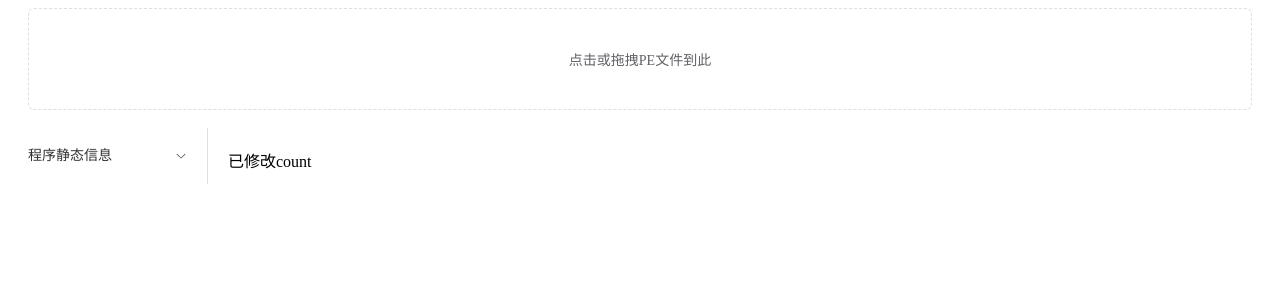
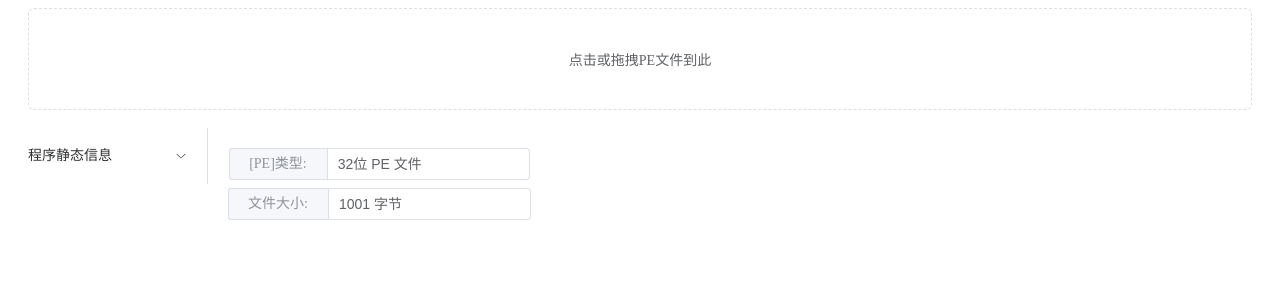
Before and after one commit to g0th1c54e4/OPEView, a Vue app: page /#/StaticInfo/Overview in a window 1280 px wide. Shown: the top 300 px of the page. Built offline with nearby package versions, Linux system fonts and the light colour scheme.

Commit message:
Add files via upload

```diff
--- a/src/main/index.ts
+++ b/src/main/index.ts
@@ -14,7 +14,8 @@ function createWindow(): void {
     webPreferences: {
       preload: join(__dirname, '../preload/index.js'),
       sandbox: false,
-      nodeIntegration: true
+      nodeIntegration: true,
+      webSecurity: false, //禁用CORS以暂时进行程序调试,在正式版发行前务必恢复正常!
     }
   })
 
--- a/src/renderer/index.html
+++ b/src/renderer/index.html
@@ -3,10 +3,10 @@
   <head>
     <meta charset="UTF-8" />
     <title>OPEView</title>
-    <meta
+    <!-- <meta
       http-equiv="Content-Security-Policy"
       content="default-src 'self'; script-src 'self'; style-src 'self' 'unsafe-inline'; img-src 'self' data:"
-    />
+    /> --> <!-- 禁用CORS以暂时进行程序调试,在正式版发行前务必恢复正常!!!!!!!!!!!!!!!!!!!!!!!!!!!!!!! -->
   </head>
 
   <body>
--- a/src/renderer/src/components/FileDrag.vue
+++ b/src/renderer/src/components/FileDrag.vue
@@ -1,22 +1,46 @@
 <script setup lang="ts">
 import { ref } from 'vue'
 import type { UploadUserFile,UploadRequestOptions } from 'element-plus'
+import axios from "axios";
+
+import { useGlobalStore } from '../store'
+const global = useGlobalStore()
 
 const fileList = ref<UploadUserFile[]>([])
 let upload_disabled = ref(false);
 
-
 const upload = (param: UploadRequestOptions) => {
-  let file: File = param.file
-
-  upload_disabled.value = true;
-
   let fr = new FileReader()
   fr.onload = (e) => {
     let data_base64 = (((e.target.result).split(","))[1])
 
+    interface post_json_type {
+      FileName: string,
+      Size: number,
+      Data: string
+    }
+
+    let post_json: post_json_type = {
+      FileName: param.file.name,
+      Size: param.file.size,
+      Data: data_base64
+    }
+
+    axios.post('http://localhost:5555/upload', post_json)
+    .then((response) => {
+      if (response.status == 200){
+        const data : post_json_type = response.data
+        console.log(data)
+      }
+    })
+    .catch((error) => {
+      console.error(error)
+    })
+
   }
-  fr.readAsDataURL(file)
+  fr.readAsDataURL(param.file)
+
+  upload_disabled.value = true;
 }
 
 </script>
--- a/src/renderer/src/components/Views/Header.vue
+++ b/src/renderer/src/components/Views/Header.vue
@@ -1,4 +1,5 @@
 <script setup lang="ts">
+
 import { useGlobalStore } from '../../store'
 const global = useGlobalStore()
 
@@ -9,5 +10,5 @@ const global = useGlobalStore()
 </style>
 
 <template>
-{{ global.count }}
+1
 </template>
--- a/src/renderer/src/components/Views/Overview.vue
+++ b/src/renderer/src/components/Views/Overview.vue
@@ -2,7 +2,6 @@
 
 import { useGlobalStore } from '../../store'
 const global = useGlobalStore()
-global.count = Math.random()*100;
 </script>
 
 <style scoped>
@@ -10,5 +9,20 @@ global.count = Math.random()*100;
 </style>
 
 <template>
-已修改count
+    <el-space direction = "vertical">
+        <el-input :value="((global.attrib.is64bit) ? '64' : '32') + '位 PE 文件'" readonly>
+        <template #prepend>[PE]类型: </template>
+        </el-input>
+
+        <el-input :value="global.attrib.size + ' 字节'" readonly>
+        <template #prepend>文件大小: </template>
+        </el-input>
+
+
+    </el-space>
+
+
+
+
+
 </template>
--- a/src/renderer/src/store.ts
+++ b/src/renderer/src/store.ts
@@ -1,10 +1,13 @@
 import { defineStore } from 'pinia'
-import { ref } from 'vue'
+import { reactive } from 'vue'
 
 export const useGlobalStore = defineStore('global', () => {
-  const count = ref(1);
-  function change(newval : number){
-    count.value = newval;
-  }
-  return { count, change }
+  const attrib = reactive({
+    filename: "",
+    size: 1001,
+    buffer: "",
+    isPeFile: false,
+    is64bit: false,
+  });
+  return { attrib }
 })
```
